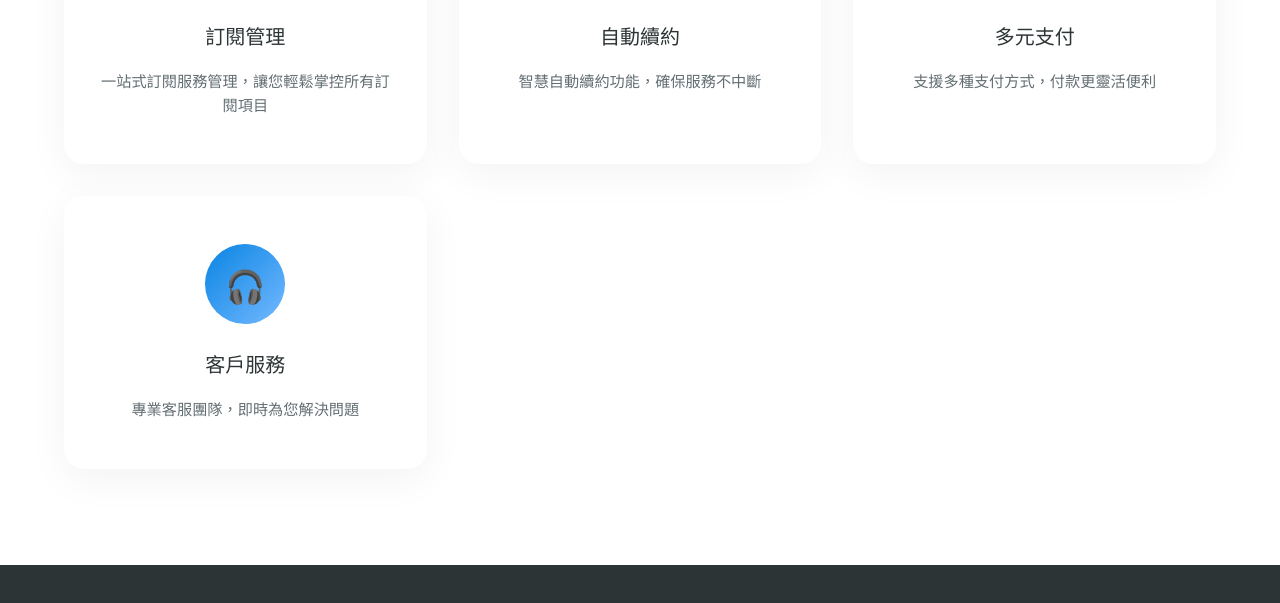
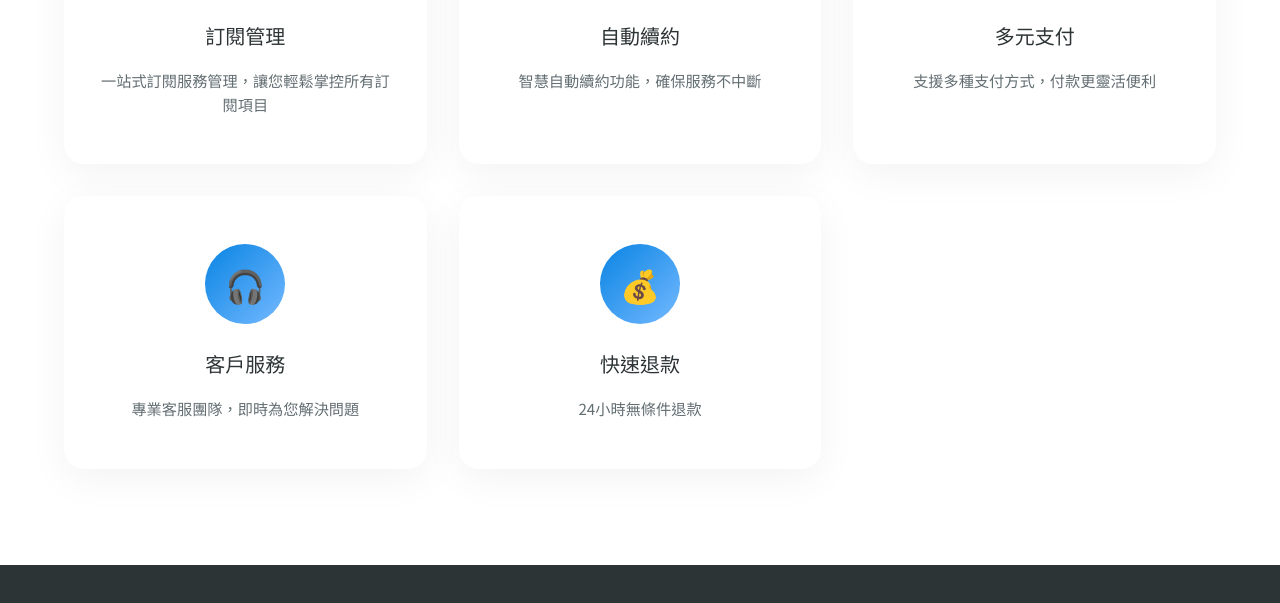
Before and after one commit to Second-Chen/zhongzhi-company, a website: page index.html in a window 1280 px wide. Shown: the part 481-1084 px from the top of the page. Drawn offline with Linux system fonts and the light colour scheme.

Commit message:
Add 快速退款 with 24小時無條件退款

```diff
--- a/index.html
+++ b/index.html
@@ -337,6 +337,11 @@
                 <h3>客戶服務</h3>
                 <p>專業客服團隊，即時為您解決問題</p>
             </div>
+            <div class="service-card">
+                <div class="service-icon">💰</div>
+                <h3>快速退款</h3>
+                <p>24小時無條件退款</p>
+            </div>
         </div>
     </section>
 
```
